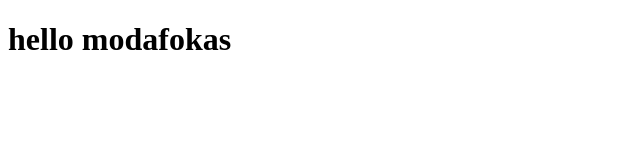
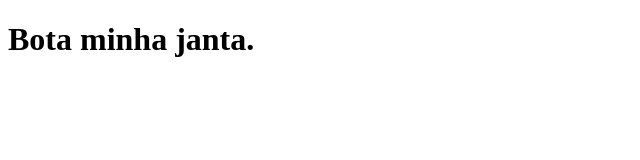
Before and after one commit to Lamn0/clone-tabnews, a Next.js app: page / in a window 1280 px wide. Shown: the top 160 px of the page, without its empty margins (0-640 px from the left). Built offline with nearby package versions, Linux system fonts and the light colour scheme.

Commit message:
modifica a frase

```diff
--- a/pages/index.js
+++ b/pages/index.js
@@ -1,5 +1,5 @@
 function Home(){
-	return <h1>hello modafokas</h1>
+	return <h1>Bota minha janta.</h1>
 
 
 };
```
